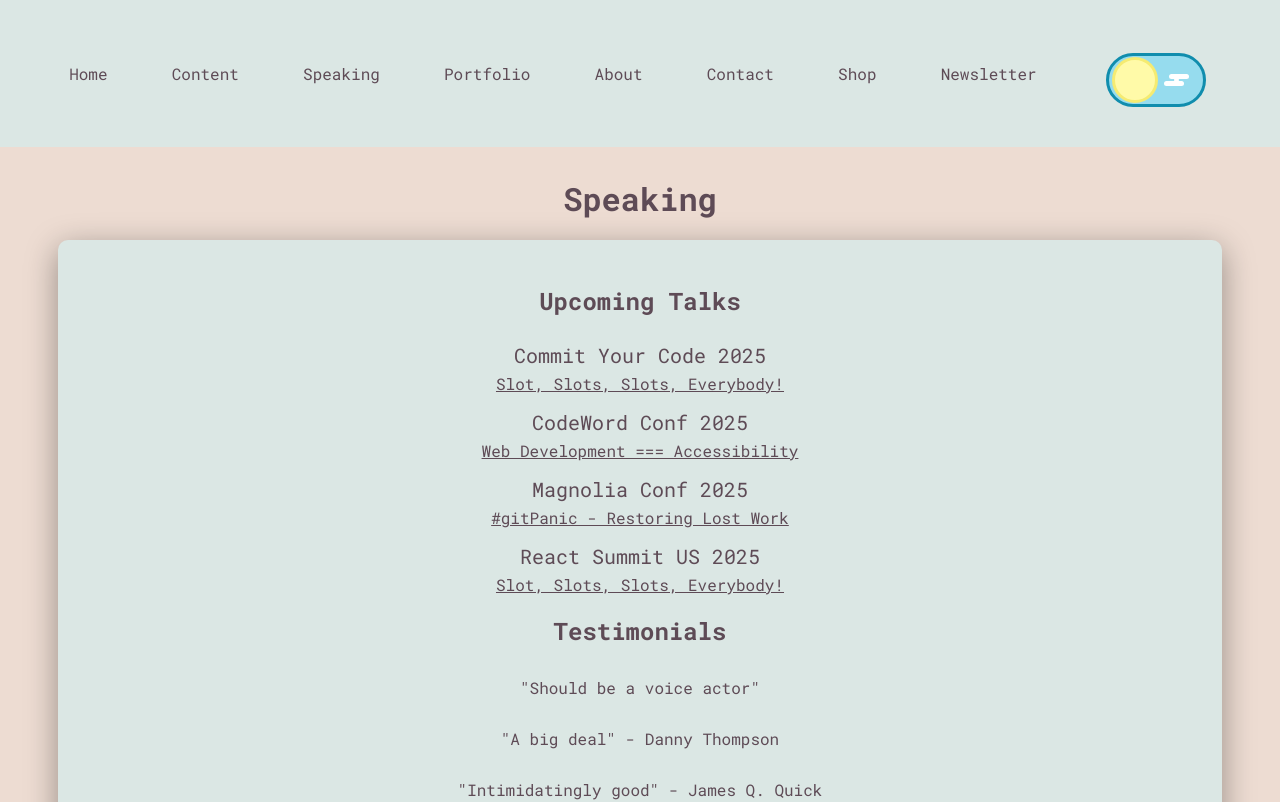
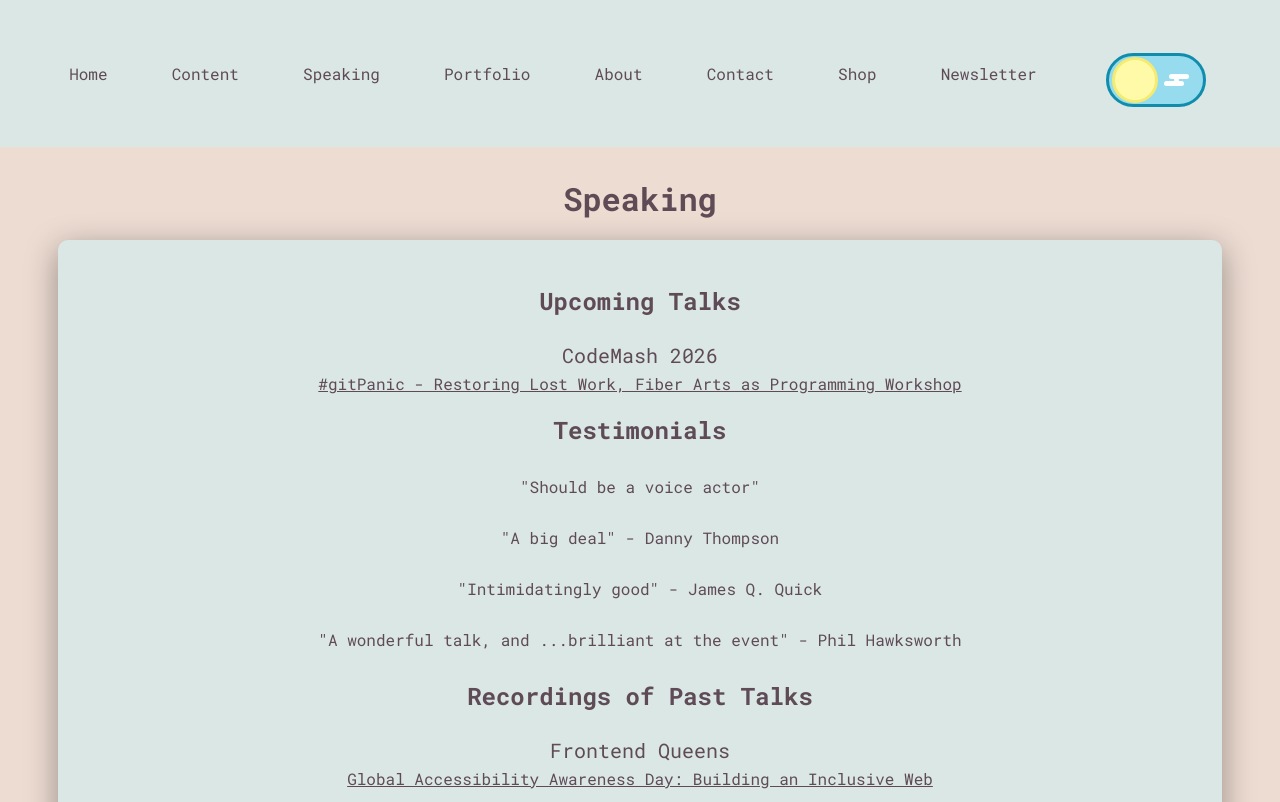
Before and after one commit to abbeyperini/Portfolio2.0, a React (Create React App) app in the folder portfolio/: page /speaking in a window 1280 px wide. Shown: the top 802 px of the page. Built offline with nearby package versions, Linux system fonts and the light colour scheme.

Commit message:
Update speaking

```diff
--- a/portfolio/src/components/Speaking.js
+++ b/portfolio/src/components/Speaking.js
@@ -11,10 +11,7 @@ function Speaking({home}) {
             <div className="talks secondary-container">
               <h3>Upcoming Talks</h3>
               <ul className="talk-list">
-                <li><p className="event_title">Commit Your Code 2025</p><a href="https://www.commityourcode.com/speakers" className="talk_link">Slot, Slots, Slots, Everybody!</a></li>
-                <li><p className="event_title">CodeWord Conf 2025</p><a href="https://cfe.dev/events/codeword-conf-2025/" className="talk_link">Web Development === Accessibility</a></li>
-                <li><p className="event_title">Magnolia Conf 2025</p><a href="https://2025.magnoliaconf.com/" className="talk_link">#gitPanic - Restoring Lost Work</a></li>
-                <li><p className="event_title">React Summit US 2025</p><a href="https://gitnation.com/badges/react-summit-us-2025/abbey_perini" className="talk_link">Slot, Slots, Slots, Everybody!</a></li>
+                <li><p className="event_title">CodeMash 2026</p><a href="https://events.codemash.org/2026CodeMashConference#/agenda?day=3&lang=en&speakerId=76186000008346098&viewMode=2" className="talk_link">#gitPanic - Restoring Lost Work, Fiber Arts as Programming Workshop</a></li>
               </ul>
               <h3>Testimonials</h3>
               <ul>
```
